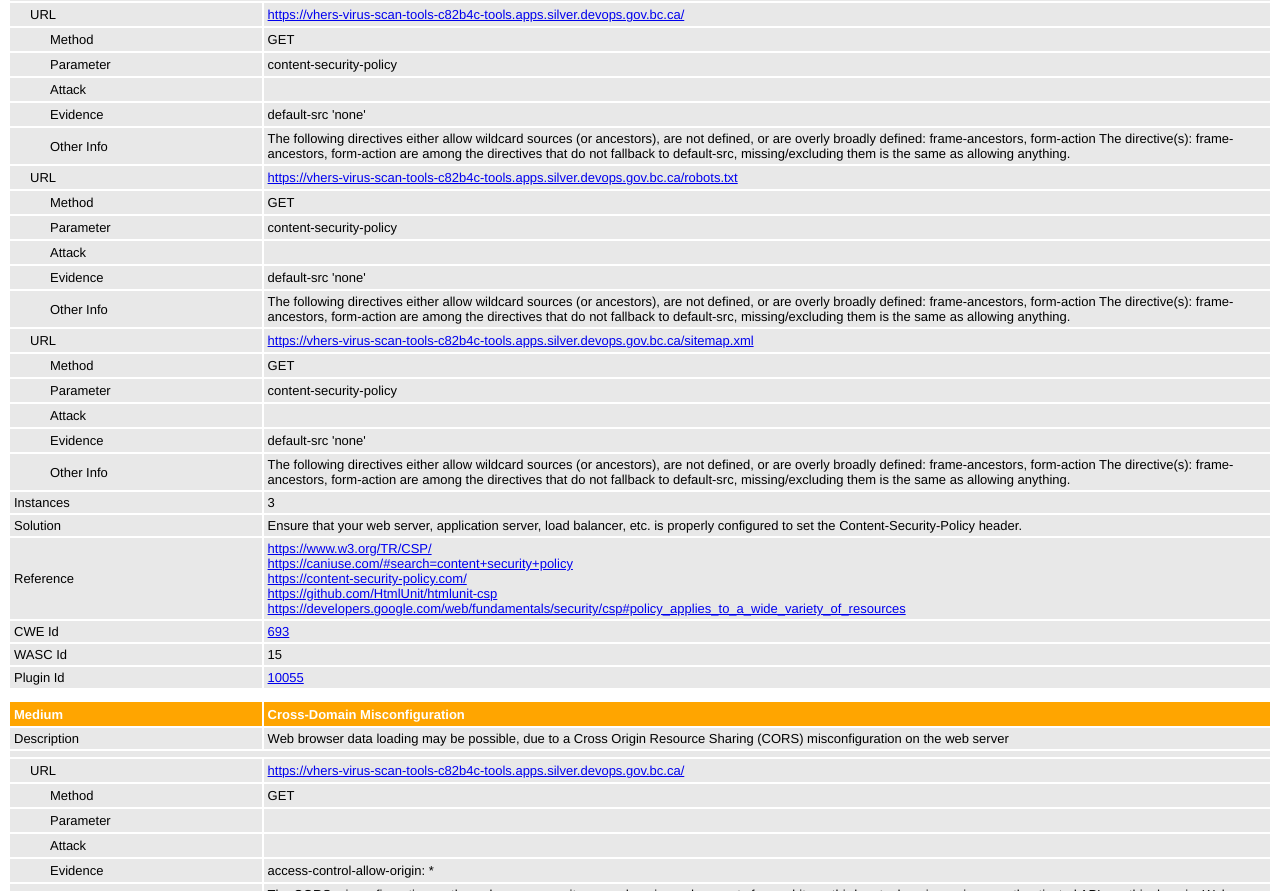
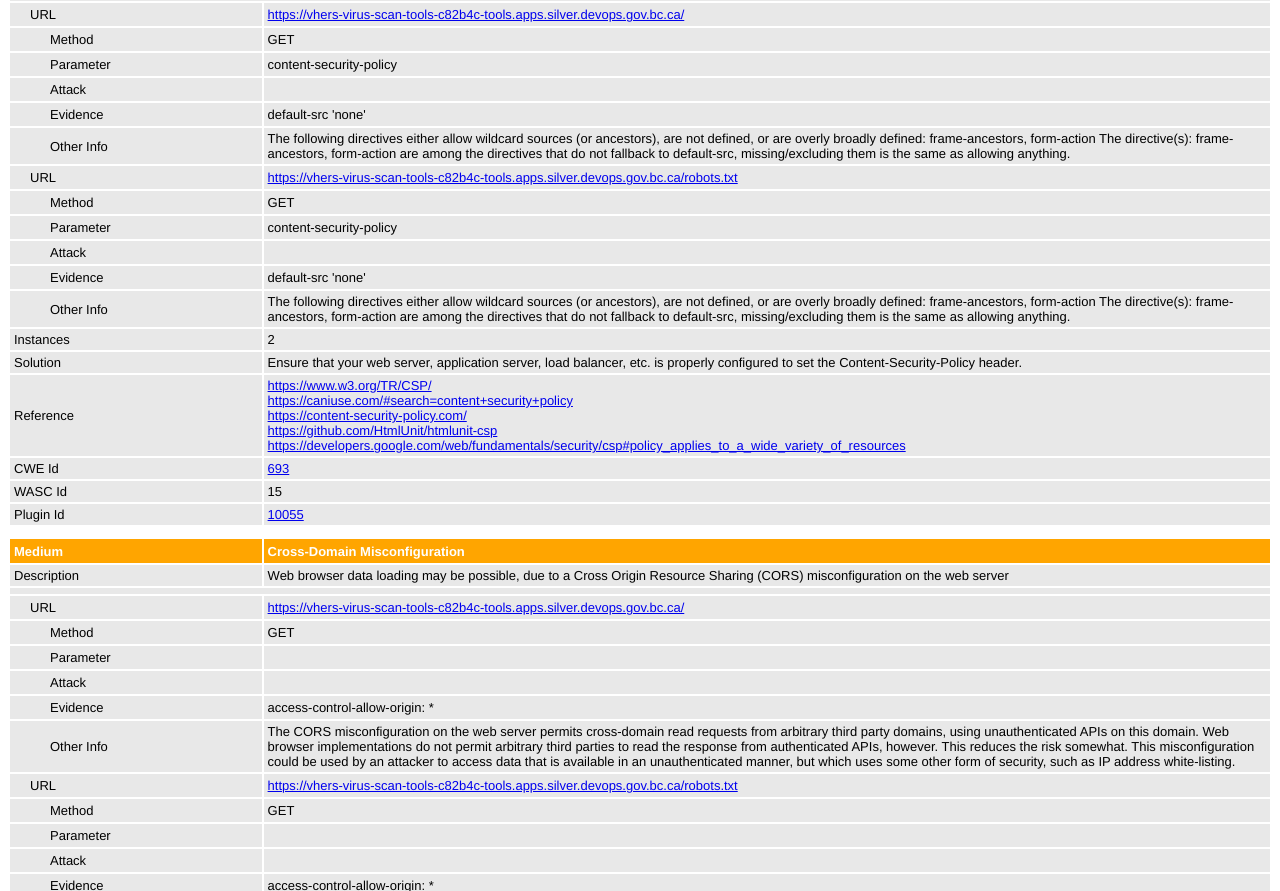
Before and after one commit to bcgov/bc-emli-vhers-scan, a plain HTML site: page report_html.html in a window 1280 px wide. Shown: the part 971-1862 px from the top of the page. Drawn offline with Linux system fonts and the light colour scheme.

Commit message:
Deploying to zap-scan from @ bcgov/bc-emli-vhers-scan@92c8e9aadf32f862b7e365018e083631002f93d9 🚀

```diff
--- a/report_html.html
+++ b/report_html.html
@@ -127,7 +127,7 @@ td {
 	</h2>
 
 	<h3>
-		Generated on Thu, 1 Feb 2024 23:22:20
+		Generated on Thu, 1 Feb 2024 23:32:55
 	</h3>
 
 	<h3>
@@ -200,7 +200,7 @@ td {
 			<tr>
 				<td><a href="#10055">CSP: Wildcard Directive</a></td>
 				<td align="center" class="risk-2">Medium</td>
-				<td align="center">3</td>
+				<td align="center">2</td>
 			</tr>
 			<tr>
 				<td><a href="#10098">Cross-Domain Misconfiguration</a></td>
@@ -355,43 +355,9 @@ frame-ancestors, form-action
 The directive(s): frame-ancestors, form-action are among the directives that do not fallback to default-src, missing/excluding them is the same as allowing anything.</td>
 					</tr>
 
-					<tr>
-						<td width="20%"
-							class="indent1">URL</td>
-						<td width="80%"><a href="https://vhers-virus-scan-tools-c82b4c-tools.apps.silver.devops.gov.bc.ca/sitemap.xml">https://vhers-virus-scan-tools-c82b4c-tools.apps.silver.devops.gov.bc.ca/sitemap.xml</a></td>
-					</tr>
-					<tr>
-						<td width="20%"
-							class="indent2">Method</td>
-						<td width="80%">GET</td>
-					</tr>
-					<tr>
-						<td width="20%"
-							class="indent2">Parameter</td>
-						<td width="80%">content-security-policy</td>
-					</tr>
-					<tr>
-						<td width="20%"
-							class="indent2">Attack</td>
-						<td width="80%"></td>
-					</tr>
-					<tr>
-						<td width="20%"
-							class="indent2">Evidence</td>
-						<td width="80%">default-src &#39;none&#39;</td>
-					</tr>
-					<tr>
-						<td width="20%"
-							class="indent2">Other Info</td>
-						<td width="80%">The following directives either allow wildcard sources (or ancestors), are not defined, or are overly broadly defined:
-frame-ancestors, form-action
-
-The directive(s): frame-ancestors, form-action are among the directives that do not fallback to default-src, missing/excluding them is the same as allowing anything.</td>
-					</tr>
-
 				<tr>
 					<td width="20%">Instances</td>
-					<td width="80%">3</td>
+					<td width="80%">2</td>
 				</tr>
 				<tr>
 					<td width="20%">Solution</td>
```
Also changed, not shown: report_json.json (+7 -15 lines), report_md.md (+2 -11 lines).
